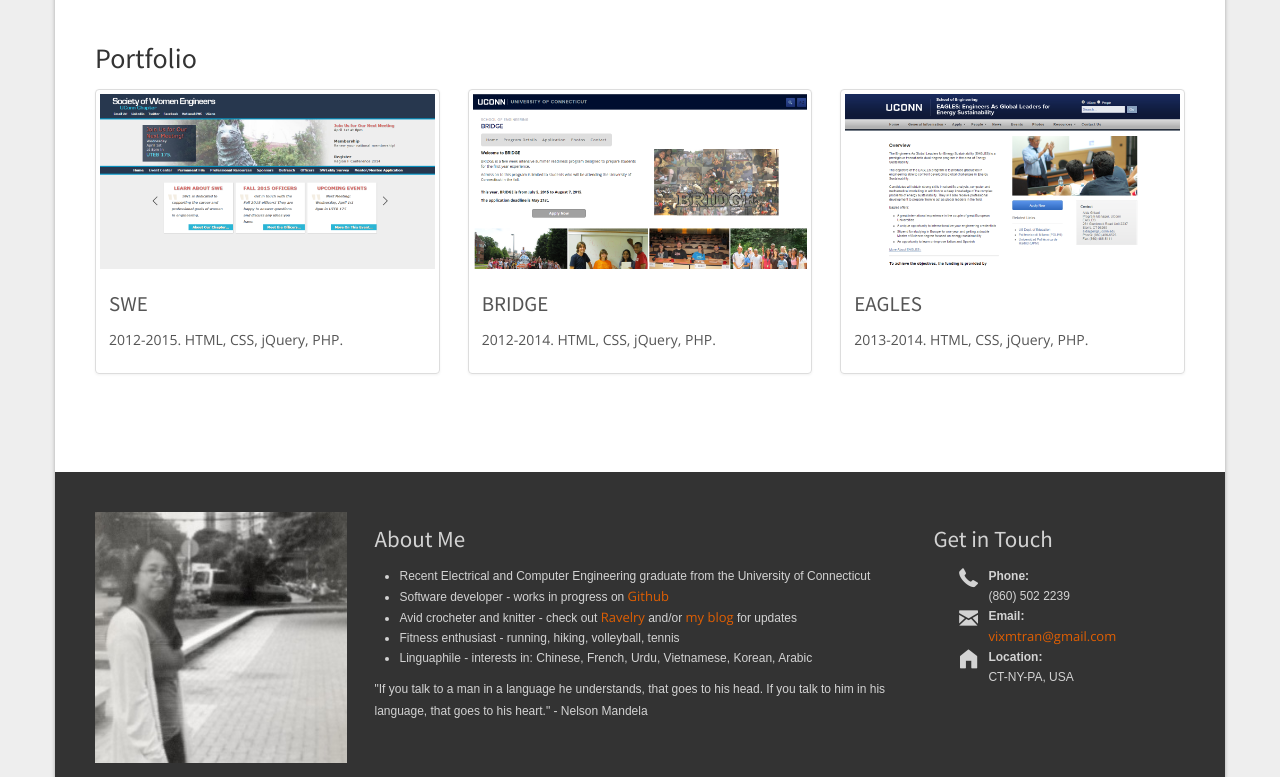
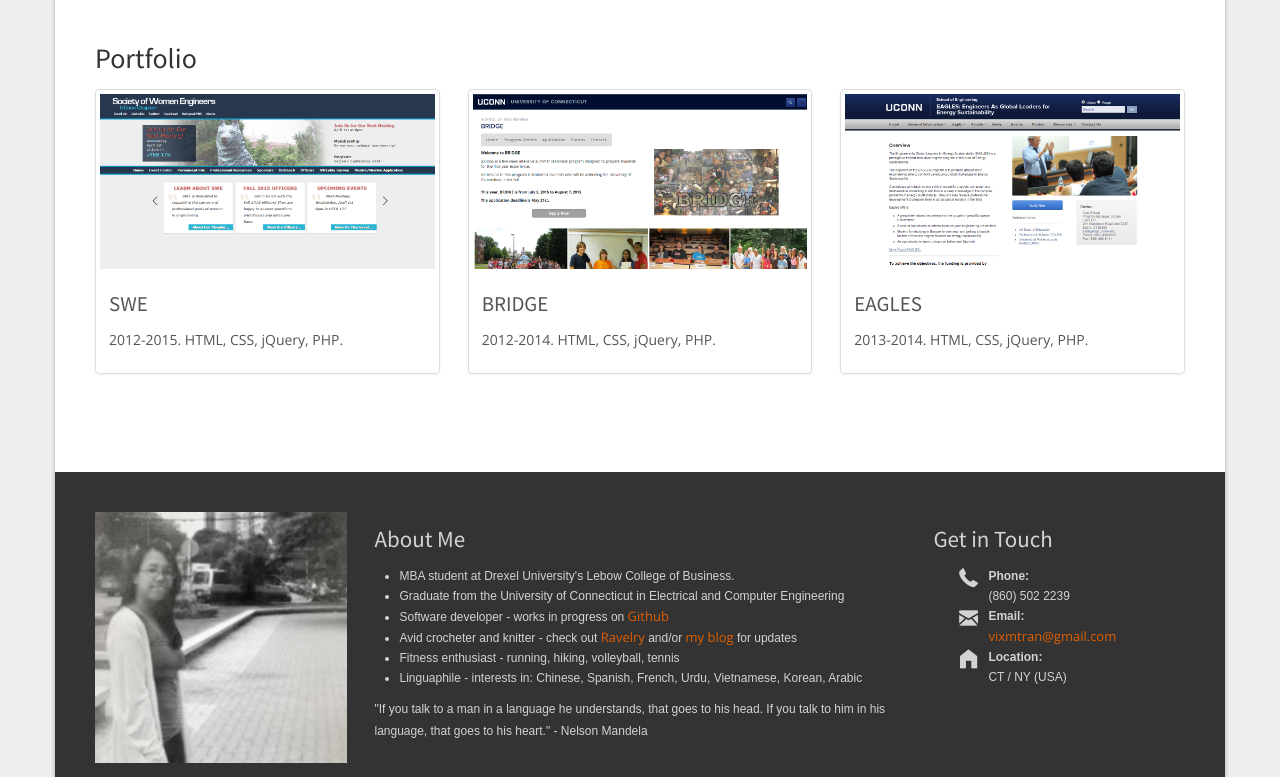
Before and after one commit to vixtran/vixtran.github.io, a plain HTML site: page index.html in a window 1280 px wide. Shown: the part 175-952 px from the top of the page. Drawn offline with nearby package versions, Linux system fonts and the light colour scheme.

Commit message:
Update index.html
Update info

```diff
--- a/index.html
+++ b/index.html
@@ -148,11 +148,12 @@
 
                     <h3 id="about">About Me</h3>
                     <ul>
-                    	<li>Recent Electrical and Computer Engineering graduate from the University of Connecticut</li>
+			<li>MBA student at Drexel University's Lebow College of Business.</li>
+                    	<li>Graduate from the University of Connecticut in Electrical and Computer Engineering</li>
                         <li>Software developer - works in progress on <a href="https://github.com/vixtran">Github</a></li>
                         <li>Avid crocheter and knitter - check out <a href="http://www.ravelry.com/people/Vixm">Ravelry</a> and/or <a href="http://phabrix.blogspot.com/">my blog</a> for updates</li>
                         <li>Fitness enthusiast - running, hiking, volleyball, tennis</li>
-                        <li>Linguaphile - interests in: Chinese, French, Urdu, Vietnamese, Korean, Arabic</li>
+                        <li>Linguaphile - interests in: Chinese, Spanish, French, Urdu, Vietnamese, Korean, Arabic</li>
                     </ul>
                     <p>"If you talk to a man in a language he understands, that goes to his head. If you talk to him in his language, that goes to his heart." - Nelson Mandela</p>
                 </div>
@@ -177,7 +178,7 @@
                     <li>
                         <i class="general foundicon-home icon" style="margin-bottom:50px"></i>
                         <span class="field">Location:</span><br />
-                        CT-NY-PA, USA
+                        CT / NY (USA)
                     </li>
                     </ul>
 
```
